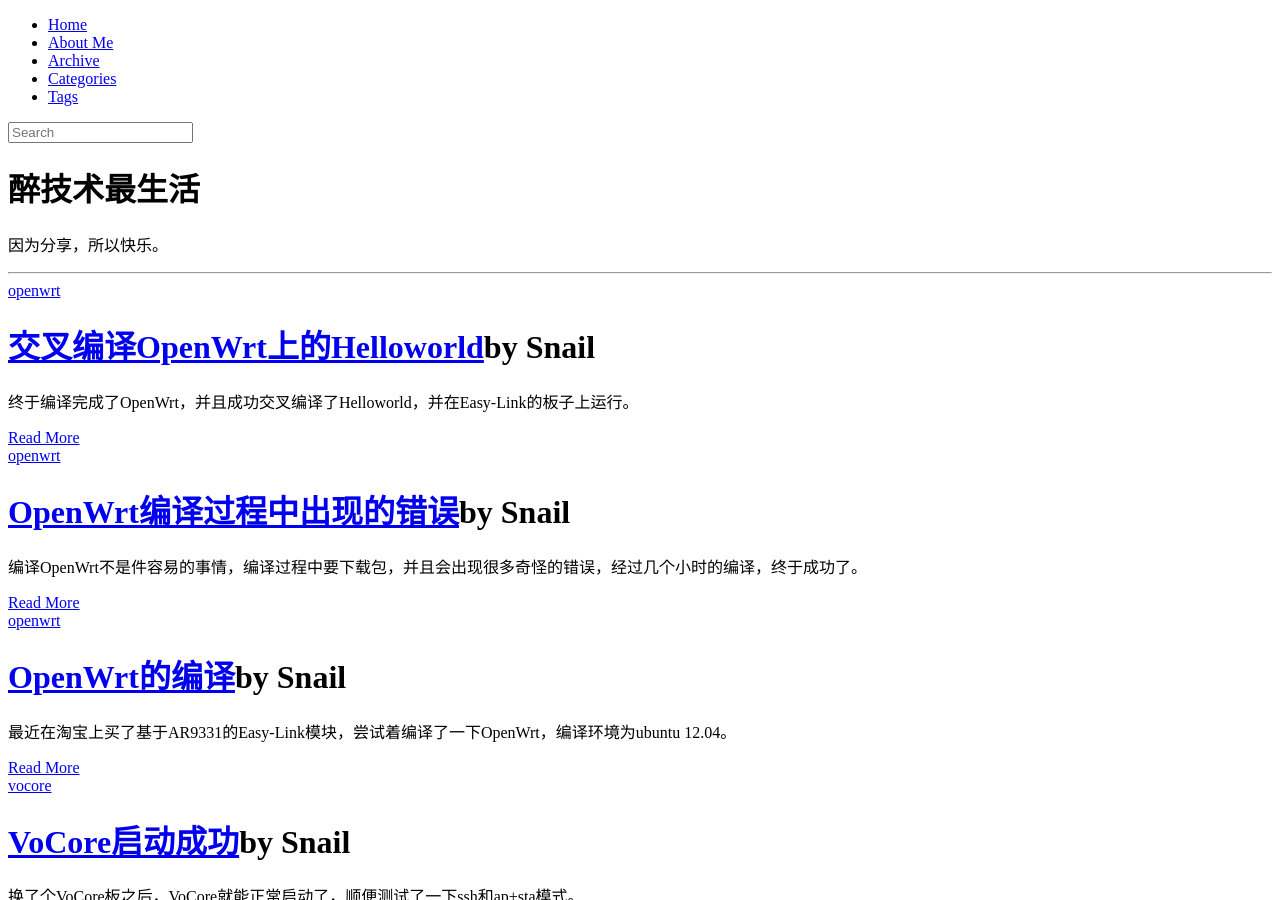
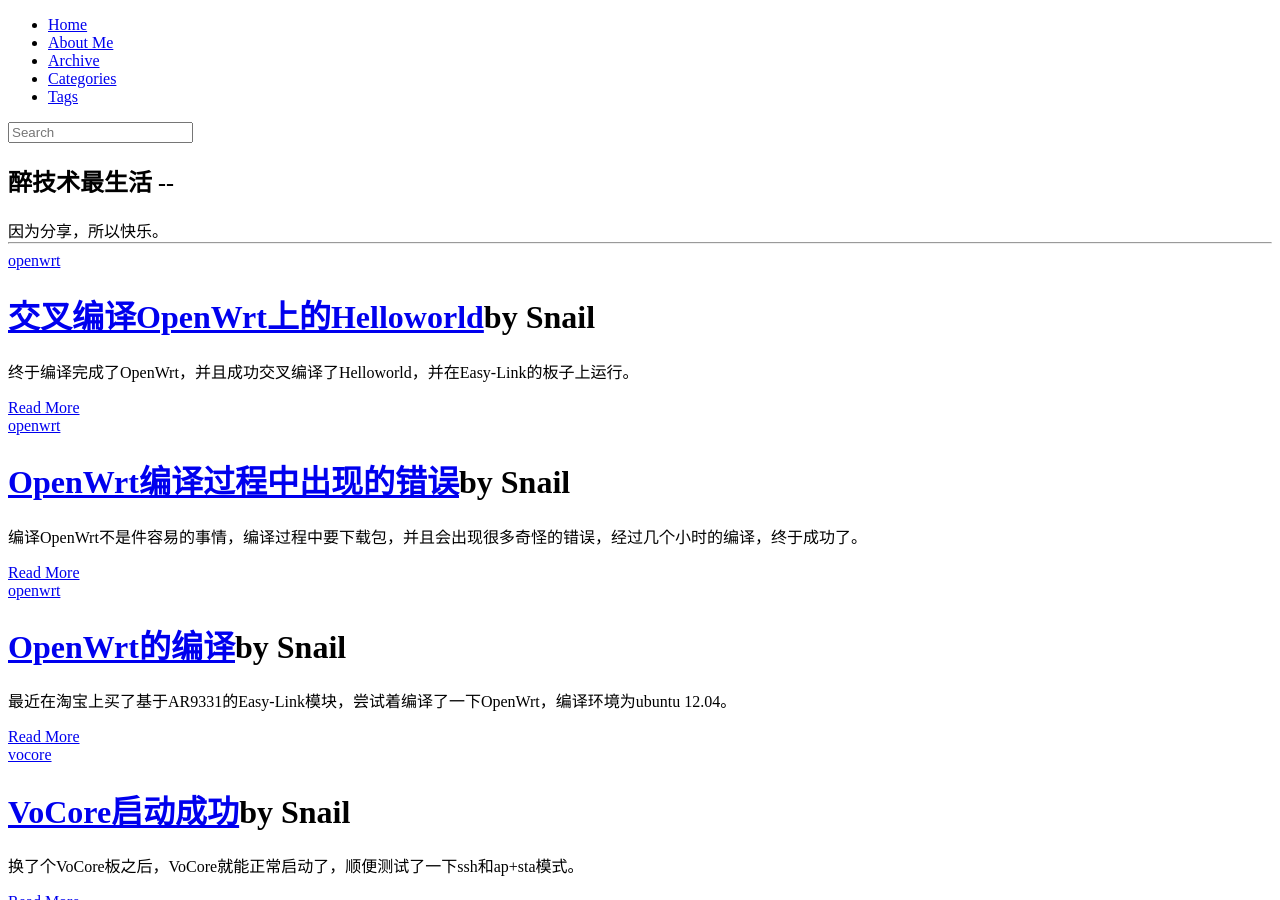
Before and after one commit to DutZMZ/Zuijishu, a Jekyll site: the page built from index.html, in a window 1280 px wide and 900 px high. Built offline with Jekyll 4.4.1, drawn with Linux system fonts in a browser that asks for light colours; nearby versions of some CDN libraries; library files that are not in the unit come from our copies; the list of posts is cut into pages by our own code.

Commit message:
Update index.html

```diff
--- a/index.html
+++ b/index.html
@@ -2,18 +2,18 @@
 layout: default
 group: home
 ---
-{% include JB/setup %}
 <div class="page-title-inline">
 	{% if page.group == 'home' %}
-	<h1>{{ site.title }} </h1>
+	<h2>{{ site.title }} --</h2>
 	{% if site.tagline %}
-	    <p>{{ site.intro }}</p>
+	    {{ site.intro }}
 	{% endif %}
 	{% else %}
 	<h1>{{ page.title }} </h1>
 	{% if page.tagline %}<h2>{{ page.tagline }}</h2>{% endif %}
 	{% endif %}
 </div>
+{% include JB/setup %}
 <div class="cont932">
 	<hr style="margin-top: 0;">
 	<div id="journal-articles-block">
```
